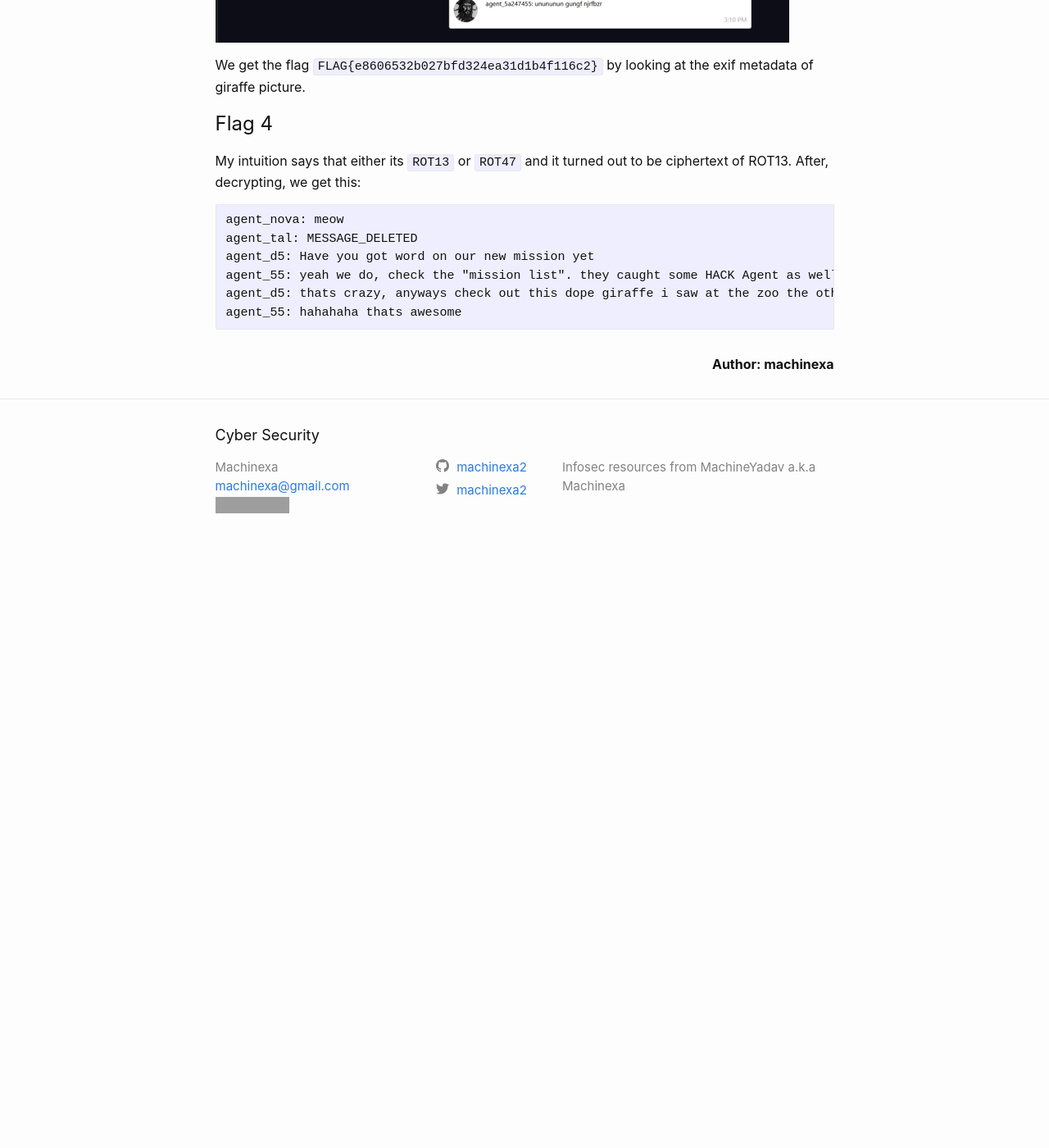
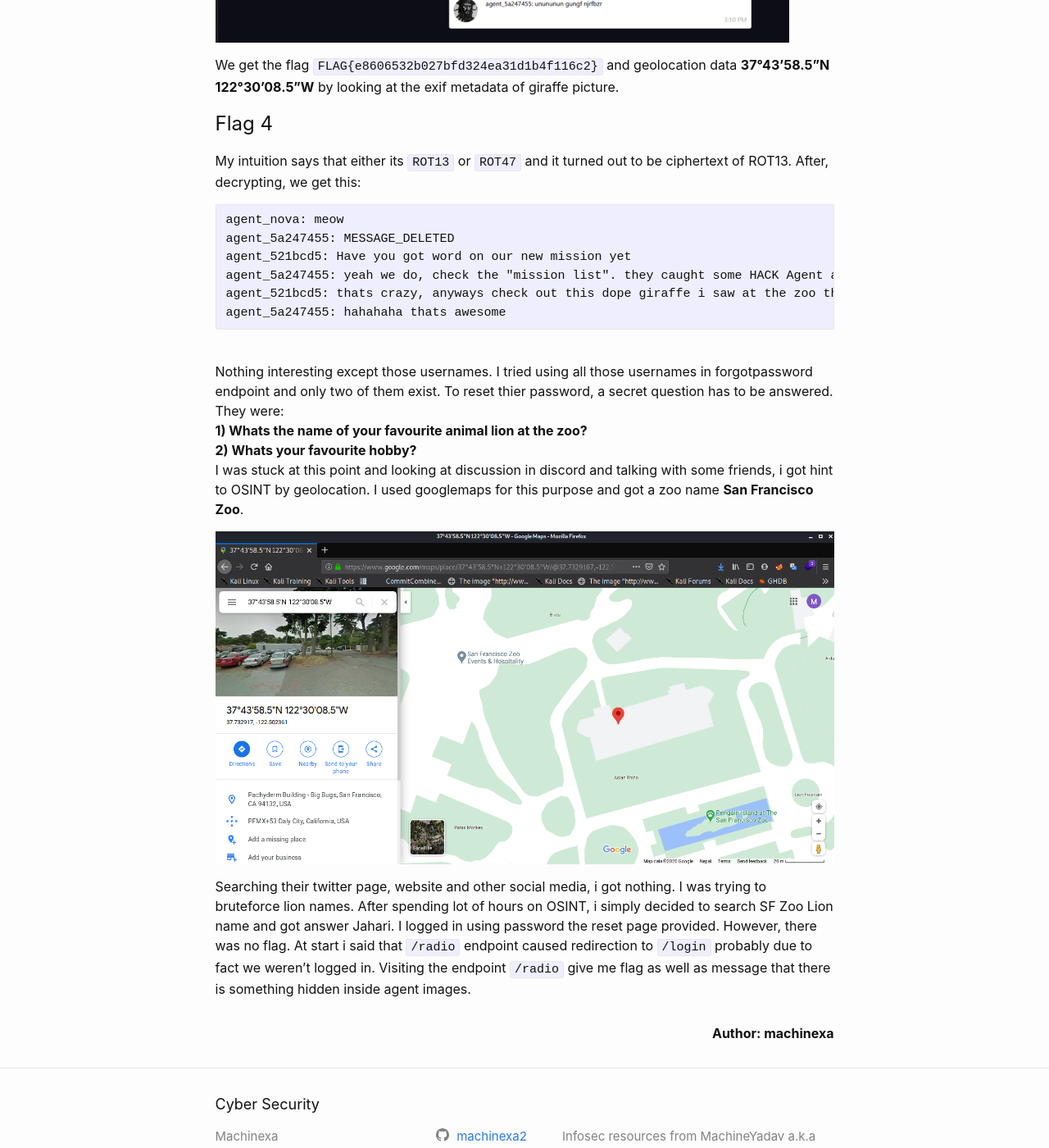
Before and after one commit to machinexa2/machinexa2.github.io, a Jekyll site: the page built from writeups/_posts/2020-08-30-bugcrowd0x07.markdown, in a window 1280 px wide and 1400 px high, scrolled down 2627 px. Shown: the whole window at 82% size. Built offline with Jekyll 4.4.1, drawn with Linux system fonts in a browser that asks for light colours; before the commit the page ends 3314 px from its top, so only the background shows below that; grey boxes are pictures that could not be loaded.

Commit message:
02:42:23 PM 09/04/2020

````diff
--- a/writeups/_posts/2020-08-30-bugcrowd0x07.markdown
+++ b/writeups/_posts/2020-08-30-bugcrowd0x07.markdown
@@ -53,16 +53,25 @@ Having header and key, i visited the url and got chat which looks obsfucated. Hm
 
 ![Encrypted Chat](/writeups/assets/images/bugcrowd0x07_encrypted_chat.png)
 
-We get the flag `FLAG{e8606532b027bfd324ea31d1b4f116c2}` by looking at the exif metadata of giraffe picture.
+We get the flag `FLAG{e8606532b027bfd324ea31d1b4f116c2}` and geolocation data **37°43'58.5"N 122°30'08.5"W** by looking at the exif metadata of giraffe picture.
 
 # Flag 4
 My intuition says that either its `ROT13` or `ROT47` and it turned out to be ciphertext of ROT13.
 After, decrypting, we get this:
 ```
 agent_nova: meow
-agent_tal: MESSAGE_DELETED
-agent_d5: Have you got word on our new mission yet
-agent_55: yeah we do, check the "mission list". they caught some HACK Agent as well
-agent_d5: thats crazy, anyways check out this dope giraffe i saw at the zoo the other day
-agent_55: hahahaha thats awesome
+agent_5a247455: MESSAGE_DELETED
+agent_521bcd5: Have you got word on our new mission yet
+agent_5a247455: yeah we do, check the "mission list". they caught some HACK Agent as well
+agent_521bcd5: thats crazy, anyways check out this dope giraffe i saw at the zoo the other day
+agent_5a247455: hahahaha thats awesome
 ```
+<br>
+Nothing interesting except those usernames. I tried using all those usernames in forgotpassword endpoint and only two of them exist. To reset thier password, a secret question has to be answered. They were:
+**1) Whats the name of your favourite animal lion at the zoo?**
+**2) Whats your favourite hobby?**
+I was stuck at this point and looking at discussion in discord and talking with some friends, i got hint to OSINT by geolocation. I used googlemaps for this purpose and got a zoo name **San Francisco Zoo**.
+
+![Encrypted Chat](/writeups/assets/images/bugcrowd0x07_googlemaps_osint.png)
+
+Searching their twitter page, website and other social media, i got nothing. I was trying to bruteforce lion names. After spending lot of hours on OSINT, i simply decided to search SF Zoo Lion name and got answer Jahari. I logged in using password the reset page provided. However, there was no flag. At start i said that `/radio` endpoint caused redirection to `/login` probably due to fact we weren't logged in. Visiting the endpoint `/radio` give me flag as well as message that there is something hidden inside agent images.
````
Also changed, not shown: writeups/assets/images/bugcrowd0x07_googlemaps_osint.png (added), 1 other file.
